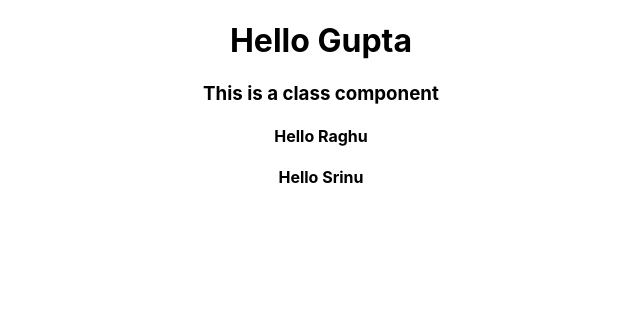
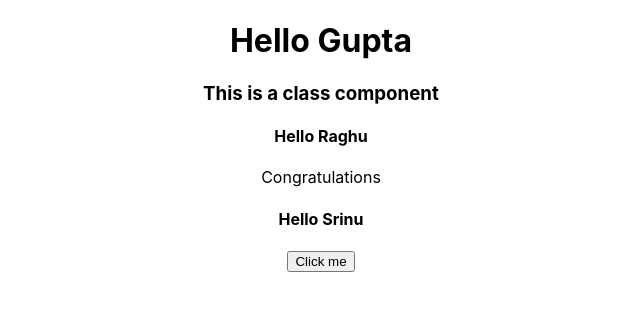
Before and after one commit to mvssgupta/UnderstandingReact, a React (Create React App) app: page / in a window 1280 px wide. Shown: the top 310 px of the page, without its empty margins (319-959 px from the left). Built offline with nearby package versions, Linux system fonts and the light colour scheme.

Commit message:
passing children to props and rendering them

```diff
--- a/src/App.js
+++ b/src/App.js
@@ -8,8 +8,8 @@ function App() {
     <div className="App">
       <Greet/>
       <Welcome/>
-      <GreetPersons name="Raghu"></GreetPersons>
-      <GreetPersons name="Srinu"></GreetPersons>
+      <GreetPersons name="Raghu"><p>Congratulations</p></GreetPersons>
+      <GreetPersons name="Srinu"><button>Click me</button></GreetPersons>
     </div>
   );
 }
--- a/src/components/GreetPersons.js
+++ b/src/components/GreetPersons.js
@@ -4,6 +4,7 @@ function GreetPersons(props) {
   return (
     <>
       <h4>Hello {props.name}</h4>
+      {props.children}
     </>
   );
 }
```
